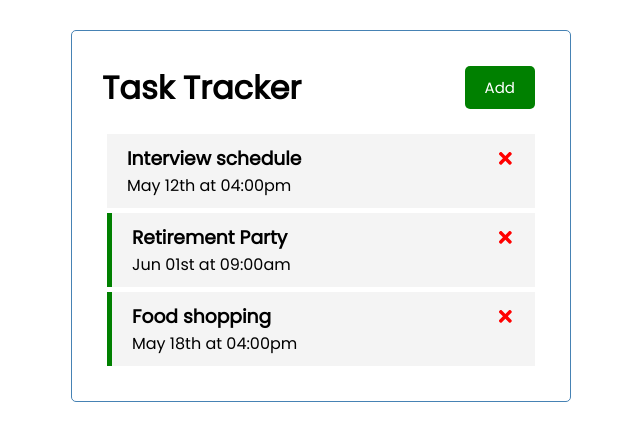
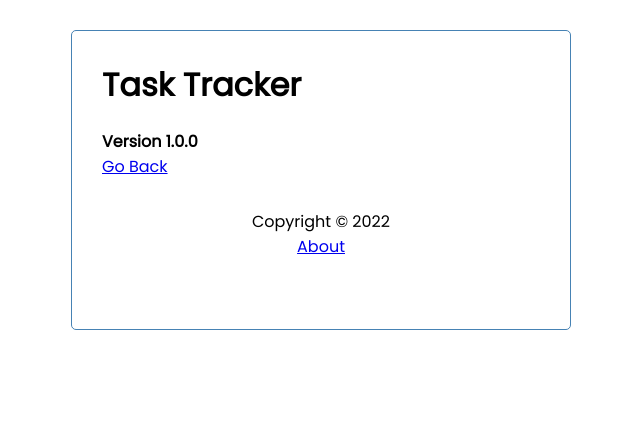
Before and after one commit to ankit1595/react-task-tracker, a React (Create React App) app: page /about in a window 1280 px wide. Shown: the top 440 px of the page, without its empty margins (319-959 px from the left). Built offline with nearby package versions, Linux system fonts and the light colour scheme.

Commit message:
route added

```diff
--- a/package.json
+++ b/package.json
@@ -10,6 +10,7 @@
     "react": "^18.1.0",
     "react-dom": "^18.1.0",
     "react-icons": "^4.3.1",
+    "react-router-dom": "^6.3.0",
     "react-scripts": "5.0.1",
     "web-vitals": "^2.1.4"
   },
--- a/src/App.js
+++ b/src/App.js
@@ -1,8 +1,11 @@
 import { useState } from "react";
+import { BrowserRouter as Router, Route, Routes } from "react-router-dom";
 
 import Header from "./components/Header";
+import Footer from "./components/Footer";
 import Tasks from "./components/Tasks";
 import AddTask from "./components/AddTask";
+import About from "./components/About";
 
 function App() {
   const [showAddTask, setShowAddTask] = useState(false);
@@ -60,11 +63,18 @@
   };
 
   return (
+    <Router>
       <div className="container">
         <Header
           handleAddForm={() => setShowAddTask(!showAddTask)}
           showAddTask={showAddTask}
         />
+
+        <Routes>
+          <Route
+            path="/"
+            element={
+              <>
                 {showAddTask && <AddTask addTask={addTask} />}
                 {tasks.length > 0 ? (
                   <Tasks
@@ -75,7 +85,14 @@
                 ) : (
                   "No tasks to show!!!"
                 )}
+              </>
+            }
+          />
+          <Route path="/about" element={<About />} />
+        </Routes>
+        <Footer />
       </div>
+    </Router>
   );
 }
 
--- /dev/null
+++ b/src/components/About.js
@@ -0,0 +1,12 @@
+import { Link } from "react-router-dom";
+
+const About = () => {
+  return (
+    <div>
+      <h4>Version 1.0.0 </h4>
+      <Link to="/">Go Back</Link>
+    </div>
+  );
+};
+
+export default About;
--- /dev/null
+++ b/src/components/Footer.js
@@ -0,0 +1,12 @@
+import { Link } from "react-router-dom";
+
+const Footer = () => {
+  return (
+    <footer>
+      <p>Copyright &copy; 2022</p>
+      <Link to="/about">About</Link>
+    </footer>
+  );
+};
+
+export default Footer;
--- a/src/components/Header.js
+++ b/src/components/Header.js
@@ -1,15 +1,18 @@
 import PropTypes from "prop-types";
+import { useLocation } from "react-router-dom";
 import Button from "./Button";
 
 const Header = ({ title, handleAddForm, showAddTask }) => {
+  const location = useLocation();
   return (
     <header className="header">
       <h1>{title}</h1>
-      {showAddTask ? (
-        <Button color="red" text="Close" onClick={handleAddForm} />
-      ) : (
-        <Button color="green" text="Add" onClick={handleAddForm} />
-      )}
+      {location.pathname === "/" &&
+        (showAddTask ? (
+          <Button color="red" text="Close" onClick={handleAddForm} />
+        ) : (
+          <Button color="green" text="Add" onClick={handleAddForm} />
+        ))}
     </header>
   );
 };
```
Also changed, not shown: 1 other file (tests, documents, lock files or other folders). Lines whose indentation alone changed are shown as unchanged.
